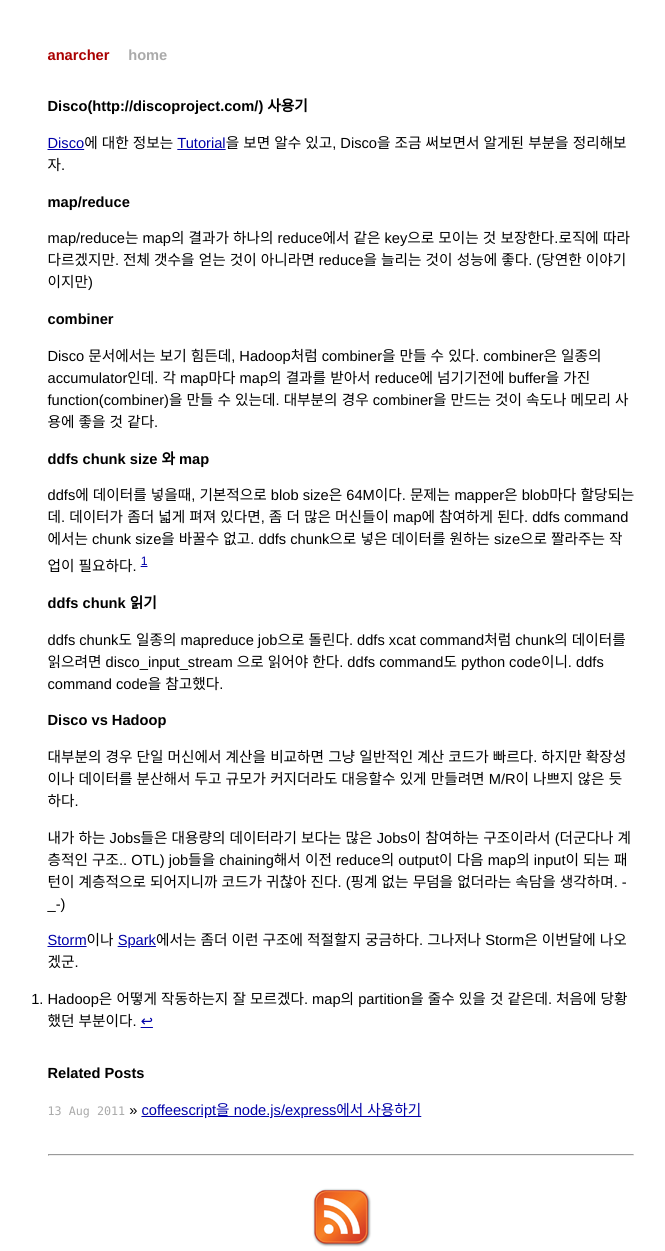
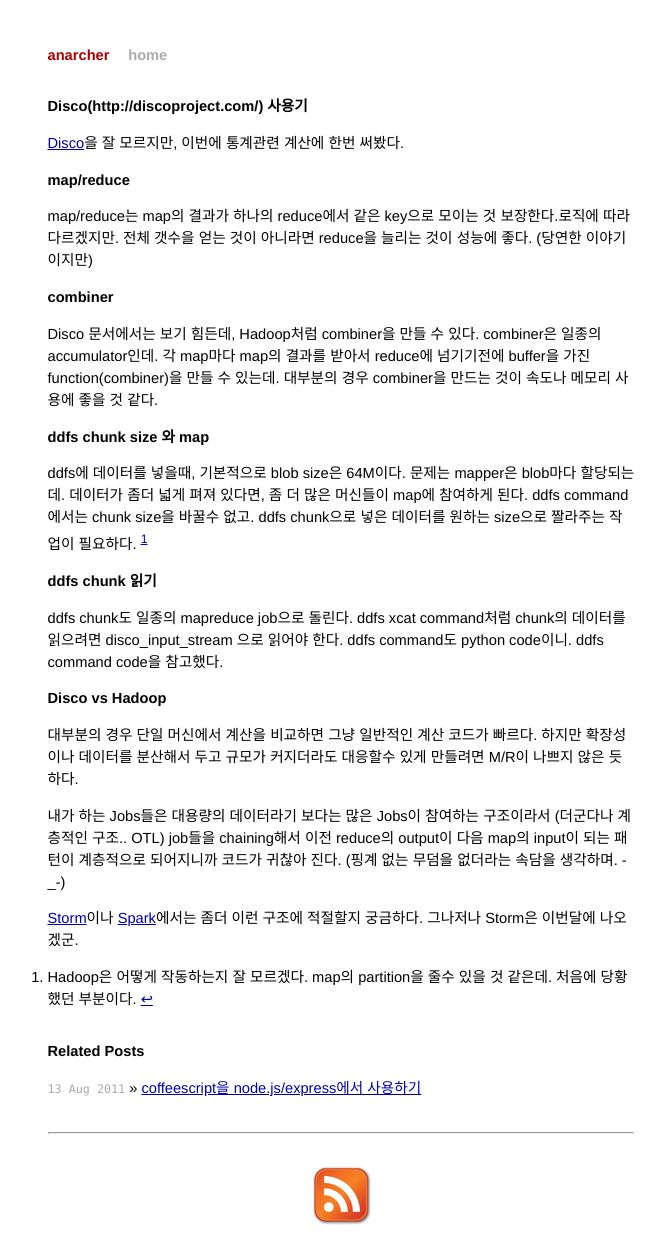
Before and after one commit to anarcher/anarcher.github.com, a Jekyll site: the page built from _posts/2011-08-30-disco-mapreduce.markdown, in a window 1280 px wide. Shown: the whole page, without its empty margins (299-964 px from the left). Built offline with Jekyll 4.4.1, drawn with Linux system fonts in a browser that asks for light colours; Markdown is read by kramdown in place of the engine named in the settings; comment, search, counter and statistics services are not loaded; after the commit the page ends 1229 px from its top, so only the background shows below that.

Commit message:
modified:   2011-08-30-disco-mapreduce.markdown

```diff
--- a/_posts/2011-08-30-disco-mapreduce.markdown
+++ b/_posts/2011-08-30-disco-mapreduce.markdown
@@ -5,7 +5,7 @@
 
 # Disco(http://discoproject.com/) 사용기
 
-[Disco][Disco]에 대한 정보는 [Tutorial][Tutorial]을 보면 알수 있고, Disco을 조금 써보면서 알게된 부분을 정리해보자.
+[Disco][Disco]을 잘 모르지만, 이번에 통계관련 계산에 한번 써봤다.
 
 ## map/reduce
 
```
